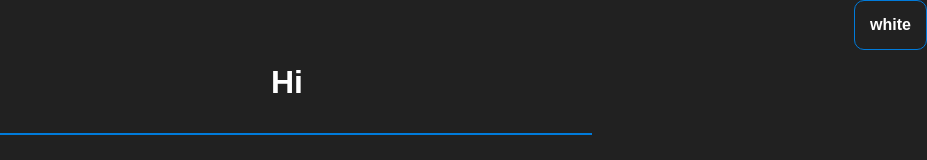
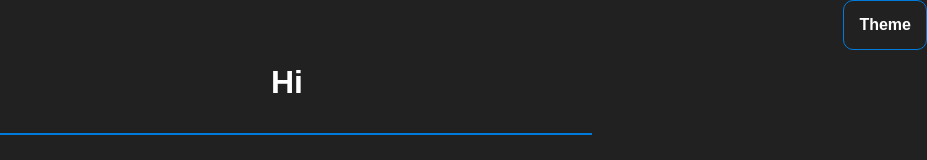
Before and after one commit to RehanAli21/Hi-chat-App, a React (Create React App) app in the folder client/: page / in a window 1280 px wide. Shown: the top 160 px of the page, without its empty margins (353-1280 px from the left). Built offline with nearby package versions, Linux system fonts and the light colour scheme.

Commit message:
Theme Functinality Simplified

```diff
--- a/client/public/index.html
+++ b/client/public/index.html
@@ -4,7 +4,7 @@
 		<meta charset="utf-8" />
 		<meta name="viewport" content="width=device-width, initial-scale=1" />
 		<title>Hi App</title>
-		<link rel="stylesheet" id="styles" href="SignIn.css" />
+		<link rel="stylesheet" id="styles" href="SignIn-dark.css" />
 	</head>
 	<body>
 		<noscript>You need to enable JavaScript to run this app.</noscript>
--- a/client/src/App.js
+++ b/client/src/App.js
@@ -14,22 +14,15 @@ class App extends Component {
 		this.setState(prevstate => ({ ...prevstate, u: username, id: _id }))
 	}
 
-	componentDidMount() {
-		this.changethemeState()
-		this.changeTheme()
-	}
-
 	changeTheme = () => {
 		const link = document.getElementById('styles')
-		if (this.state.theme === 'dark') link.href = 'SignIn.css'
-		else link.href = 'SignIn-dark.css'
-	}
-
-	changethemeState = () => {
-		this.setState(state => ({
-			theme: this.state.theme === 'dark' ? 'white' : 'dark'
-		}))
-		this.changeTheme(this.state.theme === 'white' ? 'dark' : 'white')
+		if (this.state.theme === 'white') {
+			link.href = 'SignIn-dark.css'
+			this.setState(() => ({ theme: 'dark' }))
+		} else if (this.state.theme === 'dark') {
+			link.href = 'SignIn.css'
+			this.setState(() => ({ theme: 'white' }))
+		}
 	}
 
 	render() {
@@ -38,13 +31,7 @@ class App extends Component {
 				<Route
 					path='/'
 					exact
-					render={() => (
-						<Login
-							theme={this.state.theme}
-							changethemeState={this.changethemeState}
-							changeTheme={this.changeTheme}
-						/>
-					)}
+					render={() => <Login changeTheme={this.changeTheme} />}
 				/>
 				<Route
 					path='/app'
@@ -54,13 +41,7 @@ class App extends Component {
 				<Route
 					path='/signup'
 					exact
-					render={() => (
-						<Signup
-							theme={this.state.theme}
-							changethemeState={this.changethemeState}
-							changeTheme={this.changeTheme}
-						/>
-					)}
+					render={() => <Signup changeTheme={this.changeTheme} />}
 				/>
 				<Route path='/forget' exact component={Forget} />
 			</Router>
--- a/client/src/Components/Login.js
+++ b/client/src/Components/Login.js
@@ -1,15 +1,11 @@
-import React, { useState, useEffect } from 'react'
+import React, { useState } from 'react'
 import { Link, useHistory } from 'react-router-dom'
 import axios from 'axios'
 
-const Login = ({ theme, changethemeState, changeTheme }) => {
+const Login = ({ changeTheme }) => {
 	let [username, setUsername] = useState('')
 	let [password, setPassword] = useState('')
 	let history = useHistory()
-
-	useEffect(() => {
-		changeTheme()
-	}, [])
 
 	const onLogin = () => {
 		if (!username && !password) return
@@ -29,8 +25,8 @@ const Login = ({ theme, changethemeState, changeTheme }) => {
 
 	return (
 		<div className='container'>
-			<button onClick={changethemeState} className='btn btn-theme'>
-				{theme === 'white' ? 'dark' : 'white'}
+			<button onClick={changeTheme} className='btn btn-theme'>
+				Theme
 			</button>
 			<div className='innerContainer'>
 				<h1 className='heading'>Hi</h1>
--- a/client/src/Components/SignUp.js
+++ b/client/src/Components/SignUp.js
@@ -1,8 +1,8 @@
-import React, { useState, useEffect } from 'react'
+import React, { useState } from 'react'
 import { Link, useHistory } from 'react-router-dom'
 import axios from 'axios'
 
-const SignUp = ({ theme, changethemeState, changeTheme }) => {
+const SignUp = ({ changeTheme }) => {
 	let [name, setName] = useState('')
 	let [username, setUsername] = useState('')
 	let [password, setPassword] = useState('')
@@ -10,10 +10,6 @@ const SignUp = ({ theme, changethemeState, changeTheme }) => {
 	let [recover, setRecover] = useState('')
 
 	let history = useHistory()
-
-	useEffect(() => {
-		changeTheme()
-	}, [])
 
 	const onSignUp = () => {
 		if (!name && !username && !password && !conPassword && !recover)
@@ -37,8 +33,8 @@ const SignUp = ({ theme, changethemeState, changeTheme }) => {
 
 	return (
 		<div className='container'>
-			<button onClick={changethemeState} className='btn btn-theme'>
-				{theme === 'white' ? 'dark' : 'white'}
+			<button onClick={changeTheme} className='btn btn-theme'>
+				Theme
 			</button>
 			<div className='innerContainer'>
 				<h1 className='heading'>Sign Up</h1>
```
Also changed, not shown: 2 other files (tests, documents, lock files or other folders).
